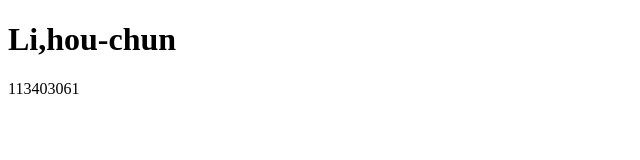
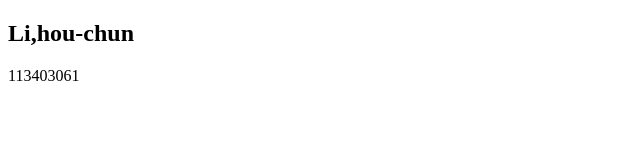
Before and after one commit to ryanlee521123-beep/113403061, a plain HTML site: page index.html in a window 1280 px wide. Shown: the whole page, without its empty margins (0-640 px from the left). Drawn offline with Linux system fonts and the light colour scheme.

Commit message:
Change header from h1 to h2 in index.html

```diff
--- a/index.html
+++ b/index.html
@@ -2,7 +2,7 @@
 <html>
 <body>
 
-<h1>Li,hou-chun</h1>
+<h2>Li,hou-chun</h2>
 <p>113403061</p>
 
 </body>
```
